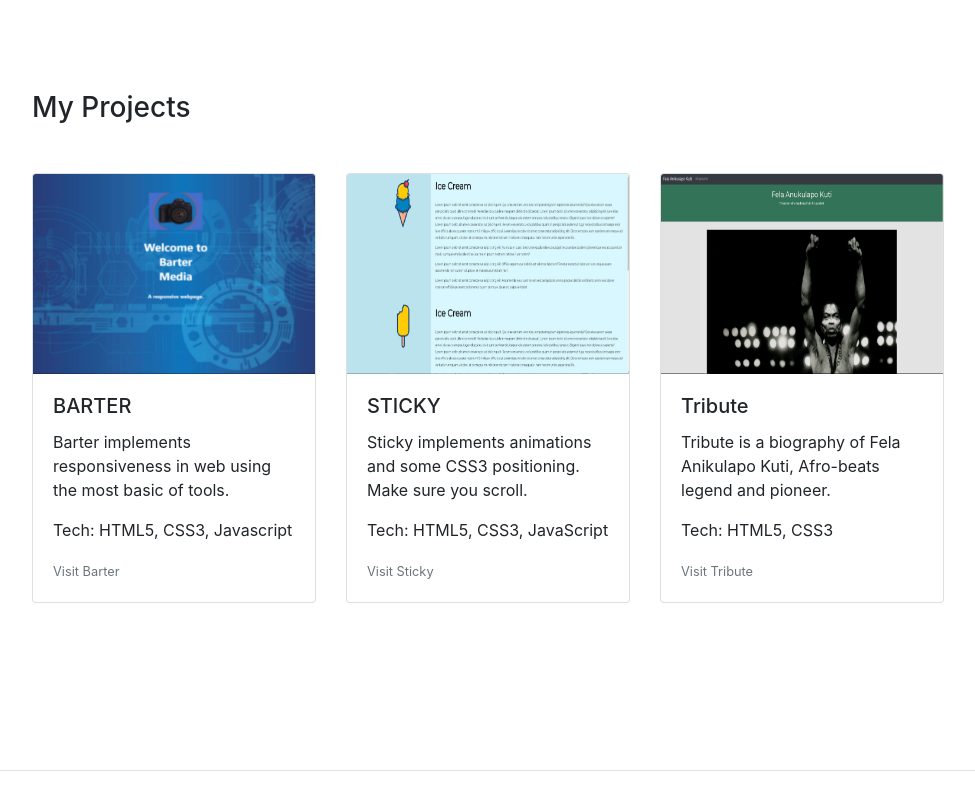
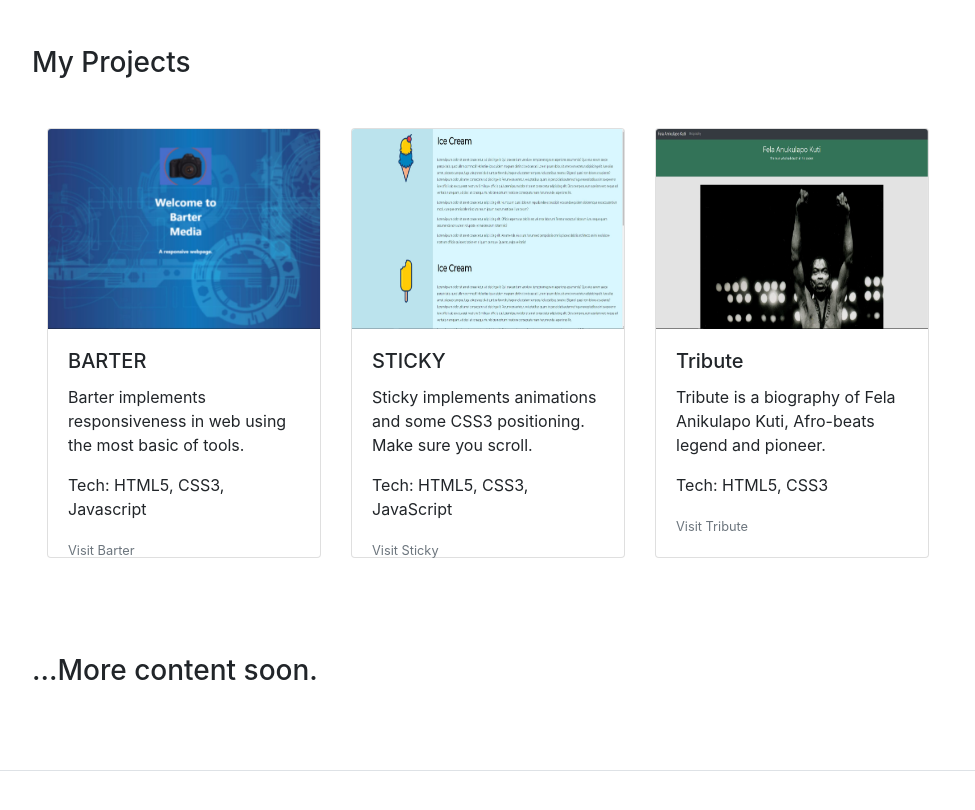
Before and after one commit to TheOluwafemi/TheOluwafemi.github.io, a website with bundled scripts: page index.html in a window 1280 px wide. Shown: the part 1860-2670 px from the top of the page, without its empty margins (288-1263 px from the left). Built offline with nearby package versions, Linux system fonts and the light colour scheme; a web font is replaced by a local one.

Commit message:
projects page updated

```diff
--- a/css/resume.css
+++ b/css/resume.css
@@ -84,7 +84,7 @@ h2 {
 
 .card {
   max-height: 430px;
-  max-width: 300px;
+  min-width: 300px;
 }
 
 .card-img-top {
--- a/index.html
+++ b/index.html
@@ -167,9 +167,11 @@
         <div class="my-auto">
           <h3 class="mb-5">My Projects</h3>
 
-          <div class="resume-item d-flex flex-column flex-md-row mb-5 justify-content-around">
+          <div class="resume-item d-flex flex-column flex-md-row mb-5 container">
 
-            <div class="card-deck">
+            <div class="row">
+
+              <div class="col-sm mb-5">
                 <div class="card">
                   <a href="barter/barter.html" target="_blank"><img src="img/barter.jpg" class="card-img-top" alt="..."></a>
                   <div class="card-body">
@@ -179,6 +181,9 @@
                     <a href="barter/barter.html" target="_blank"><p class="card-text"><small class="text-muted">Visit Barter</small></p></a>
                   </div>
                 </div>
+              </div>
+
+              <div class="col-sm mb-5">
                 <div class="card">
                   <a href="Sticky/index.html" target="_blank"><img src="img/sticky.jpg" class="card-img-top" alt="..."></a>
                   <div class="card-body">
@@ -188,6 +193,9 @@
                     <a href="Sticky/index.html" target="_blank"><p class="card-text"><small class="text-muted">Visit Sticky</small></p></a>
                   </div>
                 </div>
+              </div>
+
+              <div class="col-sm mb-5">
                 <div class="card">
                   <a href="Tribute/Index.html" target="_blank"><img src="img/fela.JPG" class="card-img-top" alt="..."></a>
                   <div class="card-body">
@@ -200,6 +208,11 @@
               </div>
 
             </div>
+
+            <br>
+          </div>
+          <h3>...More content soon.</h3>
+
 
         </div>
 
```
Lines whose indentation alone changed are shown as unchanged.
